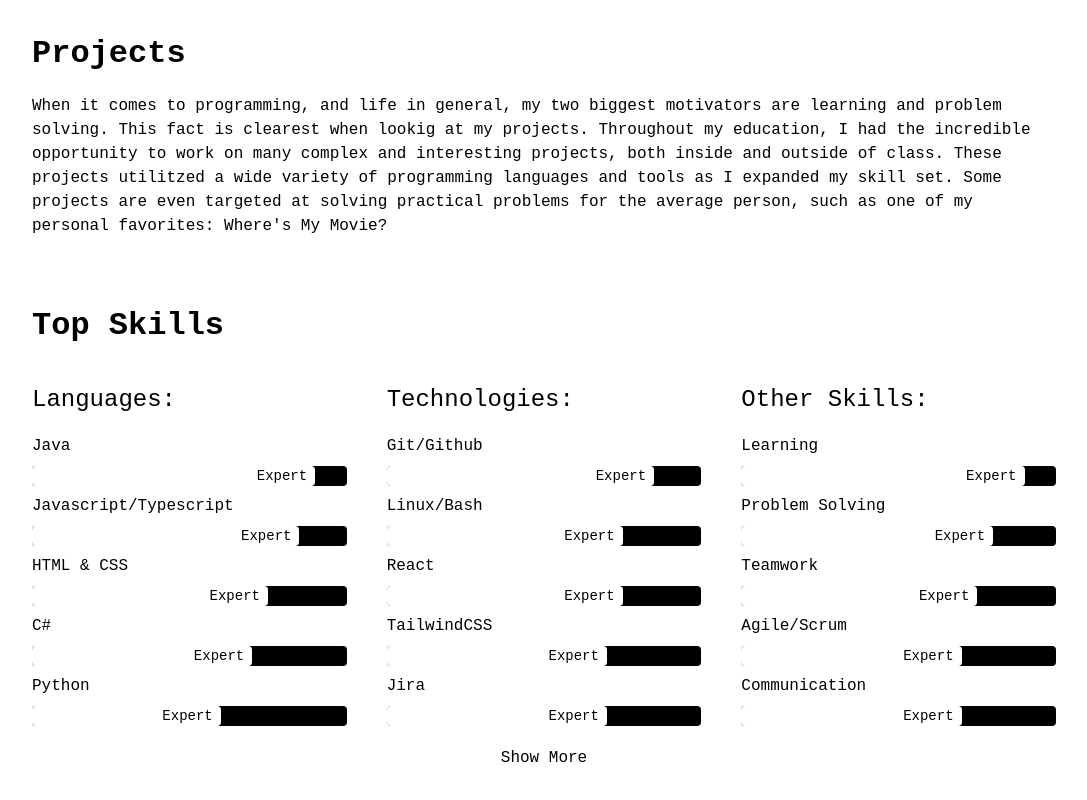
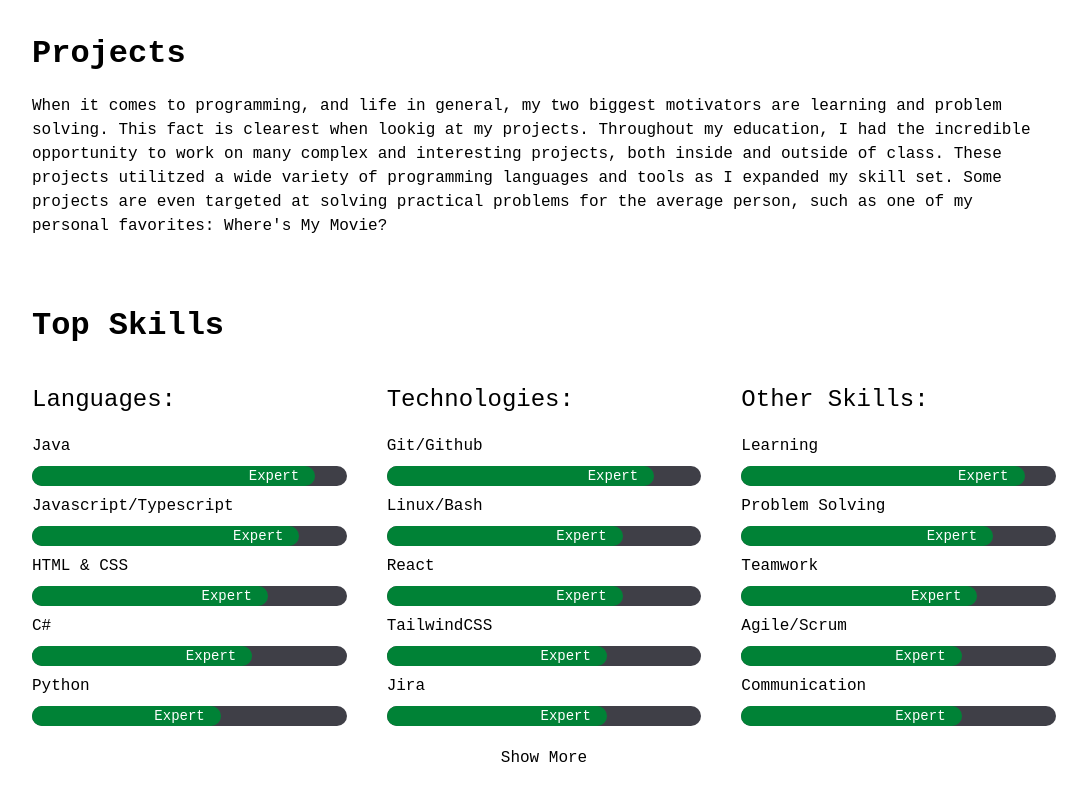
Before and after one commit to hagensv-web/hagensv-portfolio, a Next.js app: page / in a window 1280 px wide. Shown: the part 1380-2180 px from the top of the page, without its empty margins (96-1183 px from the left). Built offline with nearby package versions, Linux system fonts and the light colour scheme.

Commit message:
improve skill bar styling

```diff
--- a/components/features/skills/SkillBar.tsx
+++ b/components/features/skills/SkillBar.tsx
@@ -11,8 +11,8 @@ export default function SkillBar({ skill }: Props ){
 
     return <div>
         <p>{skill.name}</p>
-        <div className="bg-black rounded text-right text-sm">
-            <div className={`bg-white text-black rounded pr-2`} style={{ width: prof }}>
+        <div className="bg-zinc-700 rounded-xl text-right text-sm">
+            <div className={`bg-green-700 dark:bg-green-900 text-white rounded-xl pr-4`} style={{ width: prof }}>
                 <span>{ getProficiencyLabel(skill.proficiency) }</span>
             </div>
         </div>
```
